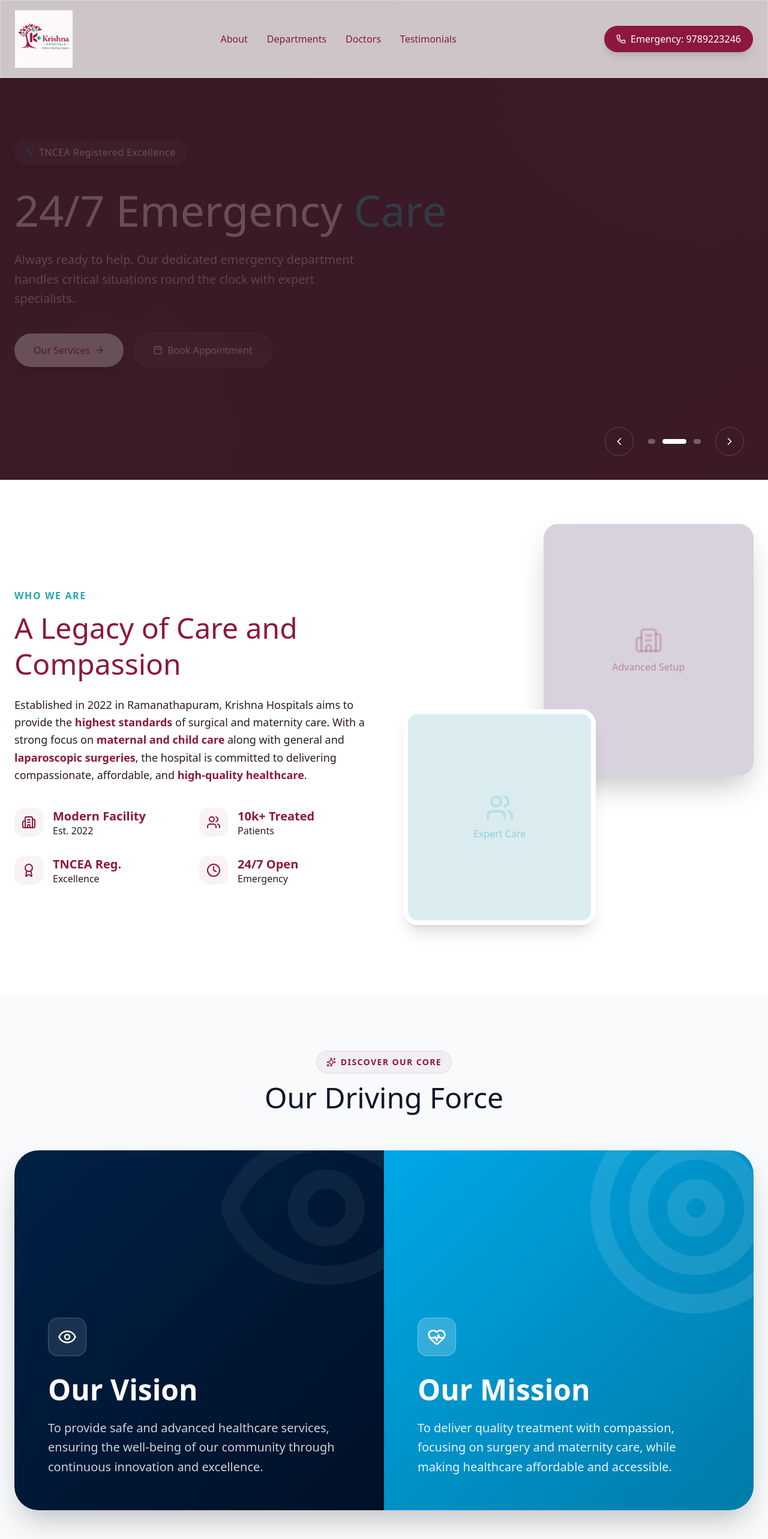
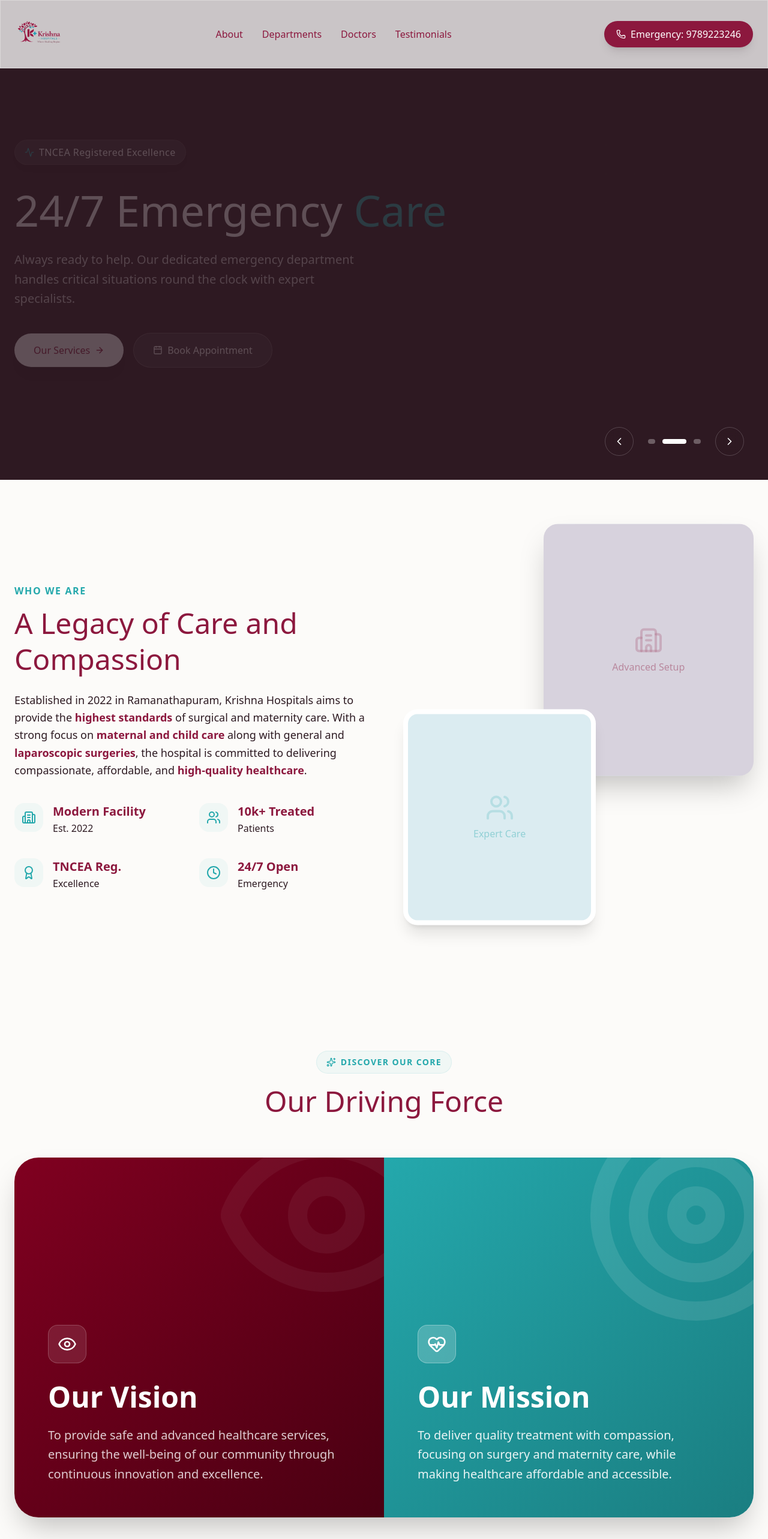
Before and after one commit to godivatech/krishna_hospital, a Next.js app: page / in a window 1280 px wide. Shown: the top 2566 px of the page at 60% size. Built offline with nearby package versions, Linux system fonts and the light colour scheme; a web font is replaced by a local one.

Commit message:
code changes

```diff
--- a/src/components/About.tsx
+++ b/src/components/About.tsx
@@ -21,7 +21,7 @@ export default function About() {
   ];
 
   return (
-    <section id="about" ref={containerRef} className="py-32 relative bg-white overflow-hidden">
+    <section id="about" ref={containerRef} className="py-32 relative bg-[var(--background)] overflow-hidden">
       <div className="max-w-7xl mx-auto px-6 grid lg:grid-cols-2 gap-16 items-center">
 
         {/* Left Side: Text Content */}
@@ -39,14 +39,14 @@ export default function About() {
             Established in 2022 in Ramanathapuram, Krishna Hospitals aims to provide the <span className="font-semibold text-primary">highest standards</span> of surgical and maternity care. With a strong focus on <span className="font-semibold text-primary">maternal and child care</span> along with general and <span className="font-semibold text-primary">laparoscopic surgeries</span>, the hospital is committed to delivering compassionate, affordable, and <span className="font-semibold text-primary">high-quality healthcare</span>.
           </p>
 
-          <div className="grid grid-cols-2 gap-8">
+          <div className="grid grid-cols-2 gap-x-8 gap-y-10">
             {stats.map((stat, idx) => (
-              <div key={idx} className="flex gap-4 items-start">
-                 <div className="w-12 h-12 rounded-2xl bg-primary/5 flex items-center justify-center shrink-0">
-                   <stat.icon className="w-6 h-6 text-primary" />
+              <div key={idx} className="flex gap-4 items-start group">
+                 <div className="w-12 h-12 rounded-2xl bg-accent/5 flex items-center justify-center shrink-0 group-hover:bg-accent/10 transition-colors">
+                   <stat.icon className="w-6 h-6 text-accent" />
                  </div>
                  <div>
-                   <div className="font-serif font-bold text-xl text-primary">{stat.value}</div>
+                   <div className="font-serif font-bold text-xl text-primary mb-1">{stat.value}</div>
                    <div className="text-base text-text-muted leading-tight">{stat.label}</div>
                  </div>
               </div>
--- a/src/components/Footer.tsx
+++ b/src/components/Footer.tsx
@@ -123,7 +123,7 @@ export default function Footer() {
               href="https://godivatech.com"
               target="_blank"
               rel="noopener noreferrer"
-              className="text-white hover:text-accent font-bold transition-colors"
+              className="text-white hover:text-accent-light font-bold transition-colors"
             >
               godivatech
             </a>
--- a/src/components/Hero.tsx
+++ b/src/components/Hero.tsx
@@ -47,18 +47,27 @@ export default function Hero() {
       <AnimatePresence mode="wait">
         <motion.div
           key={currentSlide}
-          initial={{ opacity: 0, scale: 1.05 }}
-          animate={{ opacity: 1, scale: 1 }}
+          initial={{ opacity: 0 }}
+          animate={{ opacity: 1 }}
           exit={{ opacity: 0 }}
-          transition={{ duration: 1.2, ease: "easeInOut" }}
+          transition={{ duration: 1, ease: "easeInOut" }}
           className={`absolute inset-0 bg-gradient-to-br ${slides[currentSlide].bgColors} z-0`}
         >
-          {/* Abstract grid pattern or overlay */}
-          <div className="absolute inset-0 opacity-10 mix-blend-overlay" style={{ backgroundImage: 'radial-gradient(circle at 2px 2px, white 2px, transparent 0)', backgroundSize: '40px 40px' }} />
+          {/* Refined Mesh Gradient Overlays */}
+          <div className="absolute inset-0 opacity-40 mix-blend-soft-light"
+               style={{
+                 backgroundImage: `radial-gradient(circle at 20% 30%, var(--accent) 0%, transparent 40%),
+                                   radial-gradient(circle at 80% 70%, var(--accent-light) 0%, transparent 40%)`
+               }}
+          />
 
-          {/* Abstract shapes matching the theme */}
-          <div className="absolute top-0 right-0 w-[800px] h-[800px] bg-white/5 rounded-full blur-3xl -translate-y-1/2 translate-x-1/3 pointer-events-none" />
-          <div className="absolute bottom-0 left-0 w-[600px] h-[600px] bg-white/5 rounded-full blur-3xl translate-y-1/3 -translate-x-1/3 pointer-events-none" />
+          <div className="absolute inset-0 opacity-10"
+               style={{ backgroundImage: 'radial-gradient(circle at 2px 2px, white 1px, transparent 0)', backgroundSize: '48px 48px' }}
+          />
+
+          {/* Abstract soft glows */}
+          <div className="absolute top-[-10%] right-[-5%] w-[60%] h-[60%] bg-accent/20 rounded-full blur-[120px] pointer-events-none animate-pulse" />
+          <div className="absolute bottom-[-10%] left-[-5%] w-[50%] h-[50%] bg-primary-light/10 rounded-full blur-[100px] pointer-events-none" />
         </motion.div>
       </AnimatePresence>
 
--- a/src/components/MissionVision.tsx
+++ b/src/components/MissionVision.tsx
@@ -7,7 +7,7 @@ export default function MissionVision() {
   const [hovered, setHovered] = useState<"vision" | "mission" | null>(null);
 
   return (
-    <section className="py-24 bg-slate-50 relative overflow-hidden">
+    <section className="py-24 bg-[var(--background)] relative overflow-hidden">
       <div className="max-w-7xl mx-auto px-6">
 
         <div className="text-center mb-16">
@@ -15,7 +15,7 @@ export default function MissionVision() {
             initial={{ opacity: 0, y: 20 }}
             whileInView={{ opacity: 1, y: 0 }}
             viewport={{ once: true }}
-            className="inline-flex items-center gap-2 px-4 py-2 rounded-full bg-primary/5 text-primary text-sm font-semibold uppercase tracking-widest mb-4 border border-primary/10"
+            className="inline-flex items-center gap-2 px-4 py-2 rounded-full bg-accent/5 text-accent text-sm font-semibold uppercase tracking-widest mb-4 border border-accent/10"
           >
             <Sparkles className="w-4 h-4" />
             <span>Discover Our Core</span>
@@ -25,7 +25,7 @@ export default function MissionVision() {
             whileInView={{ opacity: 1, y: 0 }}
             viewport={{ once: true }}
             transition={{ delay: 0.1 }}
-            className="text-4xl md:text-5xl font-serif text-slate-900 mb-6"
+            className="text-4xl md:text-5xl font-serif text-primary leading-tight mb-6 text-center"
           >
             Our Driving Force
           </motion.h2>
@@ -39,7 +39,7 @@ export default function MissionVision() {
           transition={{ duration: 0.7, ease: "easeOut" }}
           className="flex flex-col md:flex-row min-h-[600px] w-full rounded-[2.5rem] overflow-hidden shadow-2xl"
         >
-          {/* Vision Panel */}
+          {/* Vision Panel - Maroon */}
           <div
             onMouseEnter={() => setHovered("vision")}
             onMouseLeave={() => setHovered(null)}
@@ -51,15 +51,15 @@ export default function MissionVision() {
               flex-1 min-h-[300px] overflow-hidden
             `}
           >
-            <div className="absolute inset-0 bg-gradient-to-br from-[#002147] to-[#001026] transition-transform duration-1000 group-hover:scale-105"></div>
+            <div className="absolute inset-0 bg-gradient-to-br from-[#800020] to-[#4A0012] transition-transform duration-1000 group-hover:scale-105"></div>
 
             {/* Massive watermark icon */}
             <div className="absolute -top-24 -right-24 text-white/5 transition-transform duration-1000 group-hover:scale-110 group-hover:-translate-x-10 group-hover:rotate-12 pointer-events-none">
                <Eye className="w-96 h-96" />
             </div>
 
-            <div className="relative z-10 w-full md:max-w-xl">
-              <div className="w-16 h-16 bg-white/10 backdrop-blur-md rounded-2xl flex items-center justify-center mb-8 border border-white/20 transform transition-transform duration-700 group-hover:-translate-y-2">
+            <div className="relative z-10 w-full md:max-w-xl text-center md:text-left">
+              <div className="w-16 h-16 bg-white/10 backdrop-blur-md rounded-2xl flex items-center justify-center mb-8 border border-white/20 transform transition-transform duration-700 group-hover:-translate-y-2 mx-auto md:mx-0">
                 <Eye className="w-8 h-8 text-white" />
               </div>
               <h3 className="text-4xl md:text-5xl font-serif font-bold text-white mb-6">Our Vision</h3>
@@ -69,7 +69,7 @@ export default function MissionVision() {
             </div>
           </div>
 
-          {/* Mission Panel */}
+          {/* Mission Panel - Teal */}
           <div
             onMouseEnter={() => setHovered("mission")}
             onMouseLeave={() => setHovered(null)}
@@ -81,15 +81,15 @@ export default function MissionVision() {
               flex-1 min-h-[300px] overflow-hidden
             `}
           >
-            <div className="absolute inset-0 bg-gradient-to-br from-[#00A8E8] to-[#007ba8] transition-transform duration-1000 group-hover:scale-105"></div>
+            <div className="absolute inset-0 bg-gradient-to-br from-[#24A8AC] to-[#1a7e81] transition-transform duration-1000 group-hover:scale-105"></div>
 
             {/* Massive watermark icon */}
             <div className="absolute -top-24 -right-24 text-white/10 transition-transform duration-1000 group-hover:scale-110 group-hover:-translate-x-10 group-hover:-rotate-12 pointer-events-none">
                <Target className="w-96 h-96" />
             </div>
 
-            <div className="relative z-10 w-full md:max-w-xl">
-              <div className="w-16 h-16 bg-white/20 backdrop-blur-md rounded-2xl flex items-center justify-center mb-8 border border-white/30 transform transition-transform duration-700 group-hover:-translate-y-2">
+            <div className="relative z-10 w-full md:max-w-xl text-center md:text-left">
+              <div className="w-16 h-16 bg-white/20 backdrop-blur-md rounded-2xl flex items-center justify-center mb-8 border border-white/30 transform transition-transform duration-700 group-hover:-translate-y-2 mx-auto md:mx-0">
                 <HeartPulse className="w-8 h-8 text-white" />
               </div>
               <h3 className="text-4xl md:text-5xl font-serif font-bold text-white mb-6">Our Mission</h3>
--- a/src/components/Navbar.tsx
+++ b/src/components/Navbar.tsx
@@ -1,9 +1,37 @@
 "use client";
-import { motion } from "framer-motion";
-import { Phone } from "lucide-react";
+import { useState, useEffect } from "react";
+import { motion, AnimatePresence } from "framer-motion";
+import { Phone, Menu, X } from "lucide-react";
 import Link from "next/link";
 
 export default function Navbar() {
+  const [isOpen, setIsOpen] = useState(false);
+
+  // Close menu on resize to desktop
+  useEffect(() => {
+    const handleResize = () => {
+      if (window.innerWidth >= 768) setIsOpen(false);
+    };
+    window.addEventListener("resize", handleResize);
+    return () => window.removeEventListener("resize", handleResize);
+  }, []);
+
+  // Prevent scroll when menu is open
+  useEffect(() => {
+    if (isOpen) {
+      document.body.style.overflow = "hidden";
+    } else {
+      document.body.style.overflow = "unset";
+    }
+  }, [isOpen]);
+
+  const navLinks = [
+    { href: "#about", label: "About" },
+    { href: "#departments", label: "Departments" },
+    { href: "#doctors", label: "Doctors" },
+    { href: "#testimonials", label: "Testimonials" },
+  ];
+
   return (
     <motion.header
       initial={{ y: -100 }}
@@ -12,22 +40,88 @@ export default function Navbar() {
       className="fixed top-0 w-full z-50 glass border-b border-white/20"
     >
       <div className="max-w-7xl mx-auto px-6 py-4 flex items-center justify-between">
-        <Link href="/" className="flex items-center gap-3 group">
-          <img src="/logo.png" alt="Krishna Hospitals" className="h-20 md:h-24 w-auto object-contain transition-transform group-hover:scale-105" />
+        <Link href="/" className="flex items-center gap-3 group relative z-50">
+          <img src="/Logo%20Png.png" alt="Krishna Hospitals" className="h-16 md:h-20 w-auto object-contain transition-transform group-hover:scale-105" />
         </Link>
 
+        {/* Desktop Nav */}
         <nav className="hidden md:flex gap-8 text-base font-medium text-primary">
-          <Link href="#about" className="hover:text-accent transition-colors">About</Link>
-          <Link href="#departments" className="hover:text-accent transition-colors">Departments</Link>
-          <Link href="#doctors" className="hover:text-accent transition-colors">Doctors</Link>
-          <Link href="#testimonials" className="hover:text-accent transition-colors">Testimonials</Link>
+          {navLinks.map((link) => (
+            <Link key={link.href} href={link.href} className="hover:text-accent transition-colors">
+              {link.label}
+            </Link>
+          ))}
         </nav>
 
-        <a href="tel:9789223246" className="hidden md:flex items-center gap-2 bg-primary text-white px-5 py-2.5 rounded-full text-base font-medium hover:bg-primary-light transition-all shadow-lg hover:shadow-xl transform hover:-translate-y-0.5">
-          <Phone className="w-4 h-4" />
-          <span>Emergency: 9789223246</span>
-        </a>
+        <div className="flex items-center gap-4">
+          <a href="tel:9789223246" className="hidden md:flex items-center gap-2 bg-primary text-white px-5 py-2.5 rounded-full text-base font-medium hover:bg-accent transition-all shadow-lg hover:shadow-xl transform hover:-translate-y-0.5">
+            <Phone className="w-4 h-4" />
+            <span>Emergency: 9789223246</span>
+          </a>
+
+          {/* Mobile Menu Button */}
+          <button
+            onClick={() => setIsOpen(!isOpen)}
+            className="md:hidden p-2 text-primary relative z-50"
+            aria-label="Toggle menu"
+          >
+            {isOpen ? <X className="w-6 h-6" /> : <Menu className="w-6 h-6" />}
+          </button>
+        </div>
       </div>
+
+      {/* Mobile Menu Overlay */}
+      <AnimatePresence>
+        {isOpen && (
+          <motion.div
+            initial={{ opacity: 0, x: "100%" }}
+            animate={{ opacity: 1, x: 0 }}
+            exit={{ opacity: 0, x: "100%" }}
+            transition={{ type: "spring", damping: 25, stiffness: 200 }}
+            className="fixed inset-0 bg-white z-40 md:hidden flex flex-col justify-center items-center p-8"
+          >
+            <nav className="flex flex-col gap-8 text-center">
+              {navLinks.map((link, i) => (
+                <motion.div
+                  key={link.href}
+                  initial={{ opacity: 0, y: 20 }}
+                  animate={{ opacity: 1, y: 0 }}
+                  transition={{ delay: 0.1 + i * 0.1 }}
+                >
+                  <Link
+                    href={link.href}
+                    onClick={() => setIsOpen(false)}
+                    className="text-3xl font-serif text-primary hover:text-teal-600 transition-colors block p-2"
+                  >
+                    {link.label}
+                  </Link>
+                </motion.div>
+              ))}
+
+              <motion.div
+                initial={{ opacity: 0, y: 20 }}
+                animate={{ opacity: 1, y: 0 }}
+                transition={{ delay: 0.1 + navLinks.length * 0.1 }}
+                className="mt-8"
+              >
+                <a
+                  href="tel:9789223246"
+                  className="flex items-center gap-3 bg-primary text-white px-8 py-4 rounded-full text-lg font-medium shadow-xl"
+                  onClick={() => setIsOpen(false)}
+                >
+                  <Phone className="w-5 h-5" />
+                  <span>Emergency: 9789223246</span>
+                </a>
+              </motion.div>
+            </nav>
+
+            {/* Decorative background element */}
+            <div className="absolute top-0 right-0 -z-10 opacity-5 pointer-events-none">
+              <img src="/Logo%20Png.png" alt="" className="w-96 h-96 object-contain" />
+            </div>
+          </motion.div>
+        )}
+      </AnimatePresence>
     </motion.header>
   );
 }
```
Also changed, not shown: src/components/Departments.tsx (+5 -5 lines), public/Logo Png.png (added).
